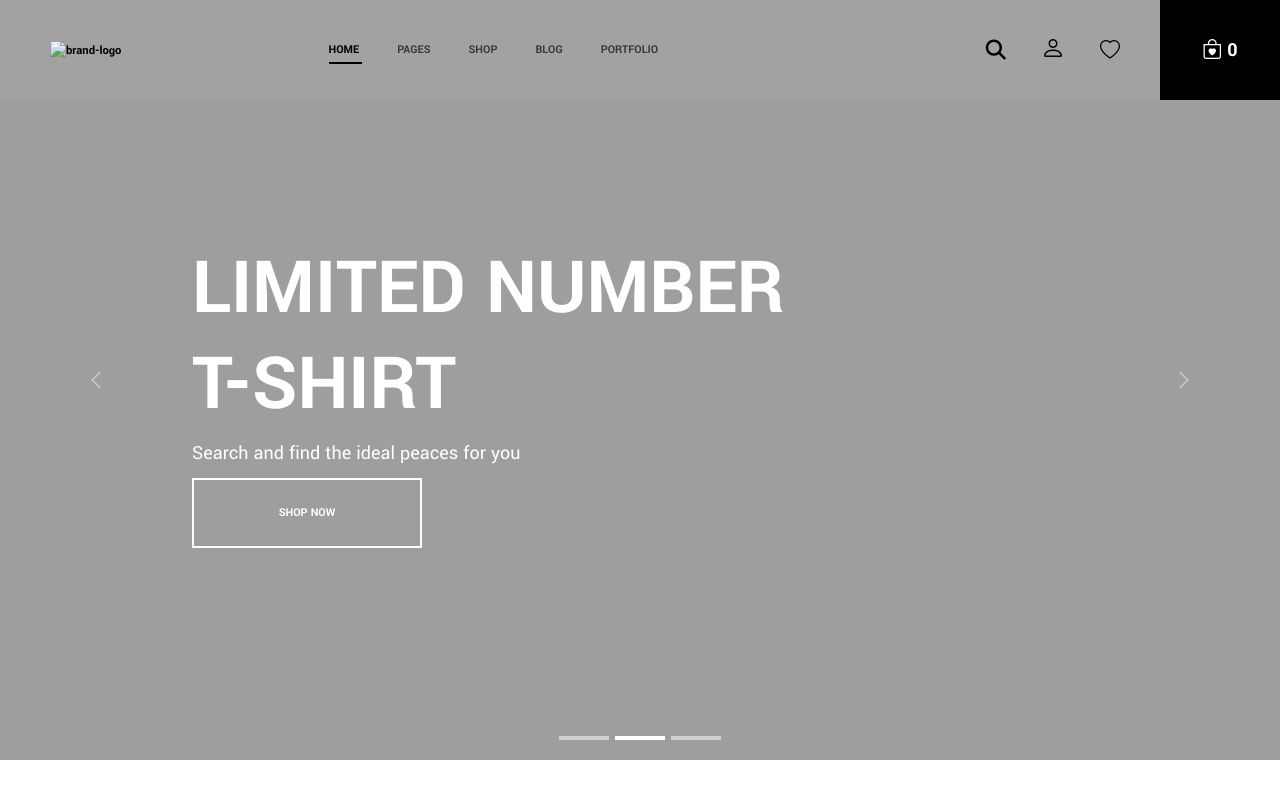
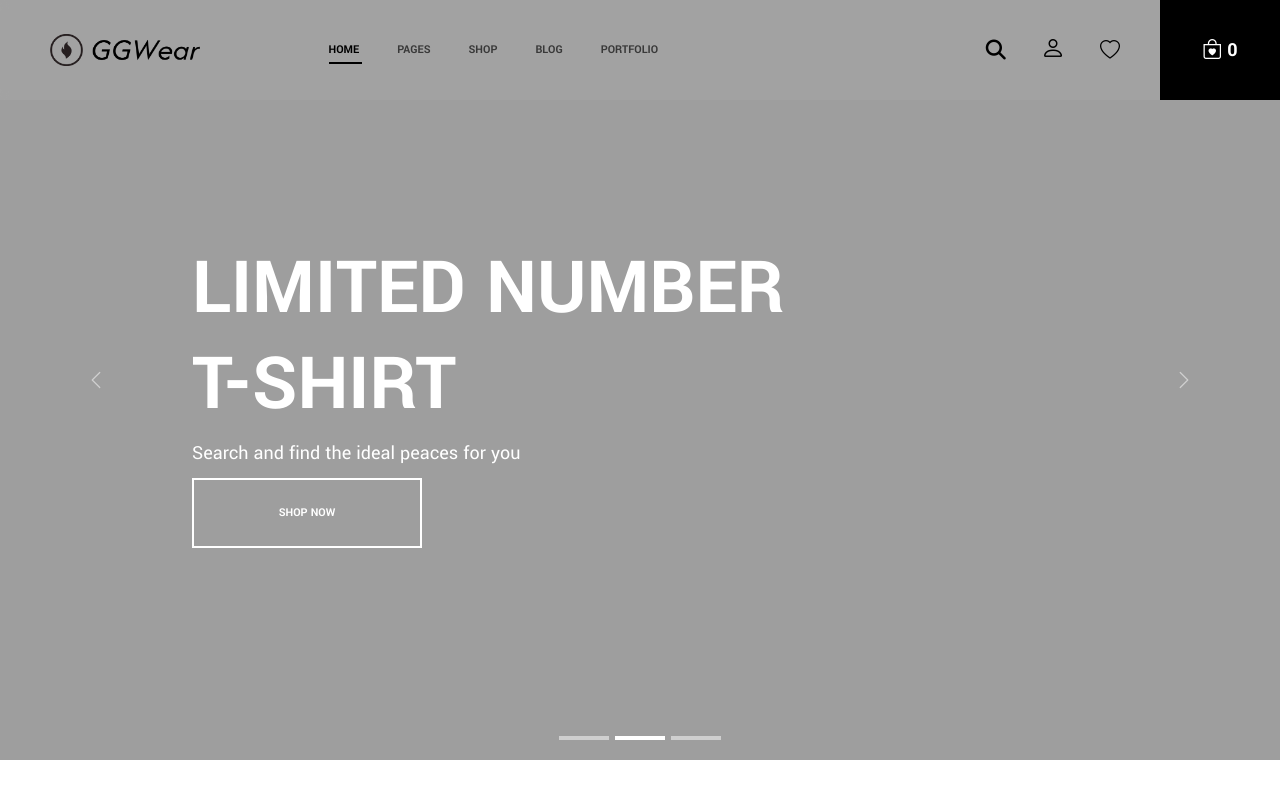
Before and after one commit to thndev05/GGWear, a plain HTML site: page index.html in a window 1280 px wide. Drawn offline with nearby package versions, Linux system fonts and the light colour scheme; the site is published under a folder, as on GitHub Pages, so addresses that start at the root find nothing.

Commit message:
fix: logo link

```diff
--- a/index.html
+++ b/index.html
@@ -37,7 +37,7 @@
         <!-- Navbar -->
         <nav class="navbar navbar-expand-lg fixed-top">
             <div class="container-fluid gx-0">
-                <img class="navbar-brand brand-logo" src="/assets/img/ggwear-logo.png" alt="brand-logo">
+                <img class="navbar-brand brand-logo" src="./assets/img/ggwear-logo.png" alt="brand-logo">
 
 
 
```
